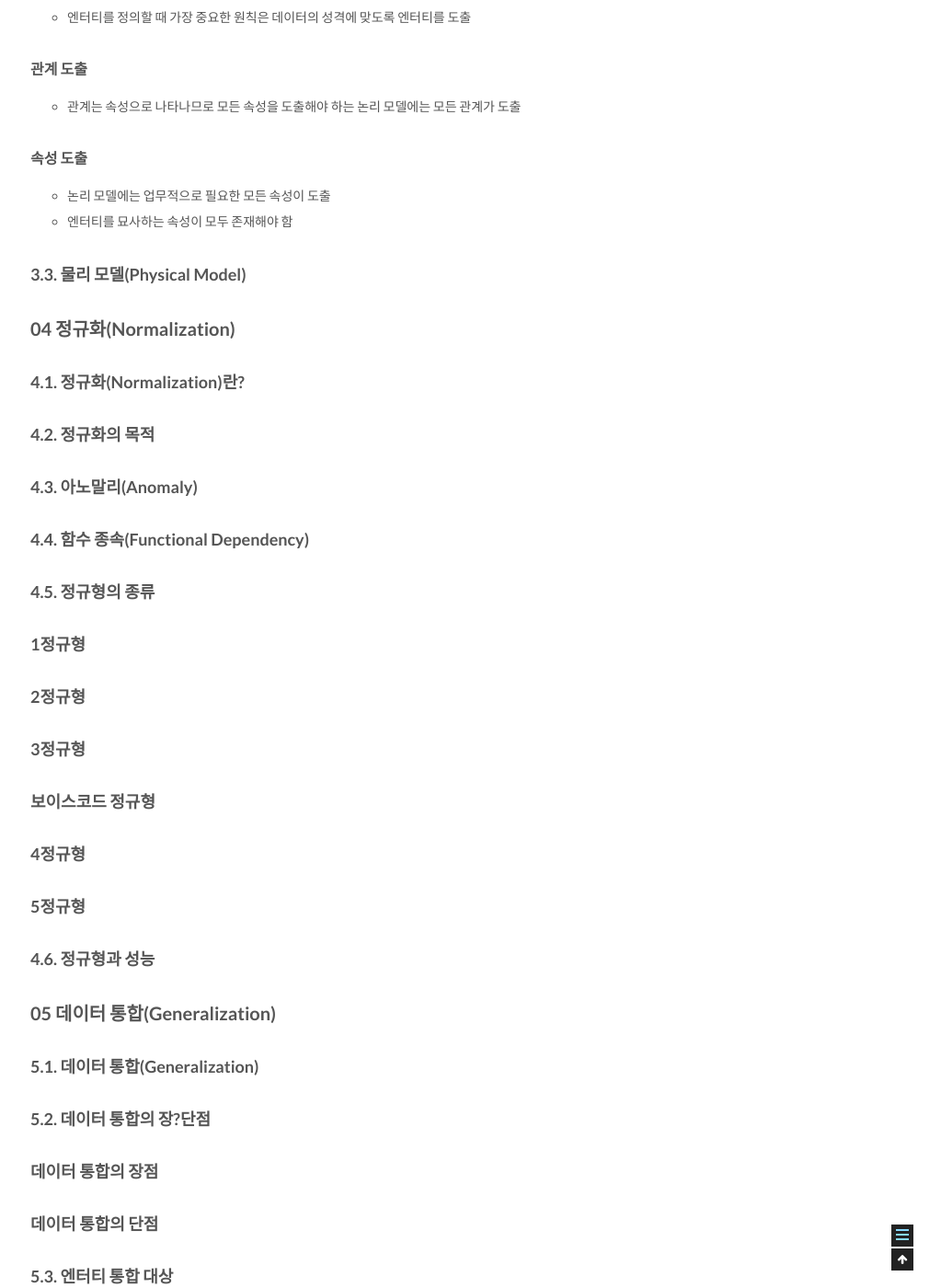
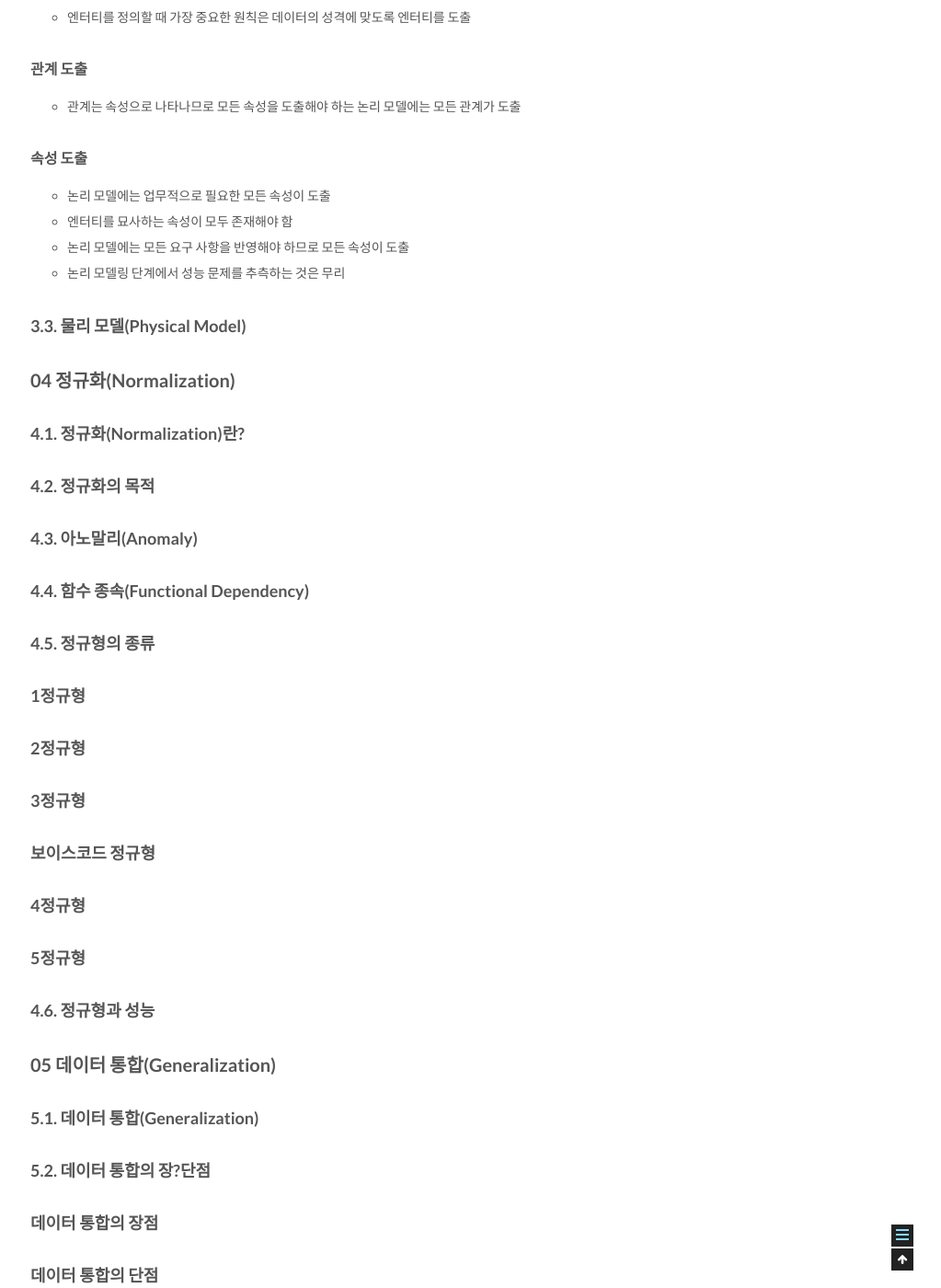
Before and after one commit to csj4032/csj4032.github.io, a Jekyll site: the page built from _posts/2018-05-02-관계형데이터모델링프리미엄가이드.md, in a window 1280 px wide and 1400 px high, scrolled down 8407 px. Shown: the whole window at 92% size, without its empty margins (257-1280 px from the left). Built offline with Jekyll 4.4.1, drawn with Linux system fonts in a browser that asks for light colours; comment, search, counter and statistics services are not loaded.

Commit message:
관계형 데이터 베이스 모델링 포스팅 수정

```diff
--- a/_posts/2018-05-02-관계형데이터모델링프리미엄가이드.md
+++ b/_posts/2018-05-02-관계형데이터모델링프리미엄가이드.md
@@ -257,6 +257,8 @@ comments: true
 #### 속성 도출
 * 논리 모델에는 업무적으로 필요한 모든 속성이 도출
 * 엔터티를 묘사하는 속성이 모두 존재해야 함
+* 논리 모델에는 모든 요구 사항을 반영해야 하므로 모든 속성이 도출
+* 논리 모델링 단계에서 성능 문제를 추측하는 것은 무리
 
 ### 3.3. 물리 모델(Physical Model)
 
```
